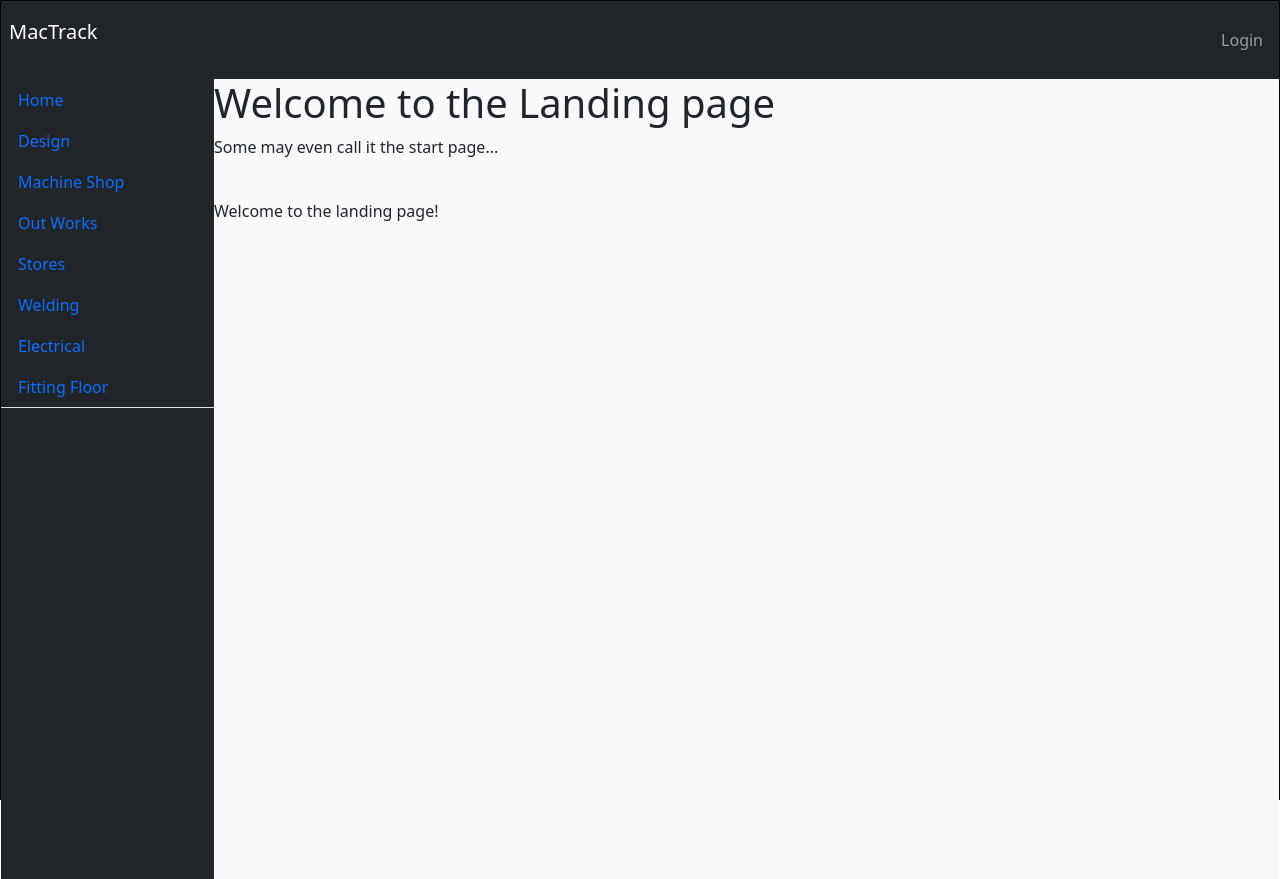
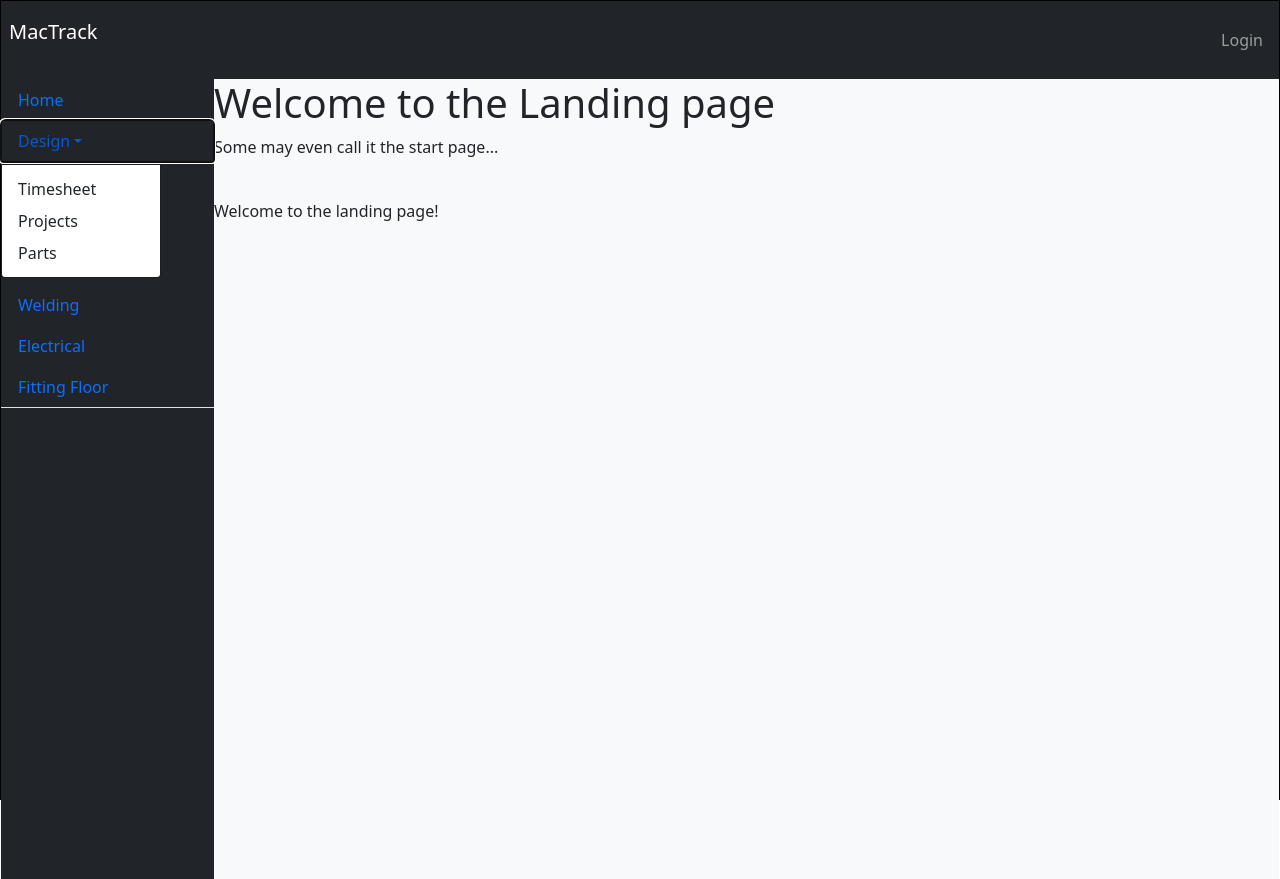
Before and after one commit to timotiousPrime/MacTrack, a Django app: page / in a window 1280 px wide, after a click on "Design". Run offline with Django 4.2, Linux system fonts and the light colour scheme.

Commit message:
Add designer menu drop down

```diff
--- a/main/templates/main/sideMenu.html
+++ b/main/templates/main/sideMenu.html
@@ -1,10 +1,15 @@
     <!-- Sidebar -->
-        <ul class="nav nav-tabs flex-column flex-column navbar-dark">
+        <ul class="nav nav-tabs flex-column flex-column navbar-dark ">
             <li class="nav-item">
-                <a class="nav-link " aria-current="page" href="#">Home</a>
+                <a class="nav-link " aria-current="page" href="{% url 'User_Profile' User.username %}">Home</a>
             </li>
-            <li class="nav-item">
-                <a class="nav-link" href="#">Design</a>
+            <li class="nav-item dropdown">
+                <a class="nav-link dropdown-toggle" role="button" data-bs-toggle="dropdown" aria-expanded="false" href="#">Design</a>
+                <ul class="dropdown-menu">
+                    <li><a class="dropdown-item" href="#">Timesheet</a></li>
+                    <li><a class="dropdown-item" href="#">Projects</a></li>
+                    <li><a class="dropdown-item" href="#">Parts</a></li>
+                  </ul>
             </li>
             <li class="nav-item">
                 <a class="nav-link" href="#">Machine Shop</a>
```
